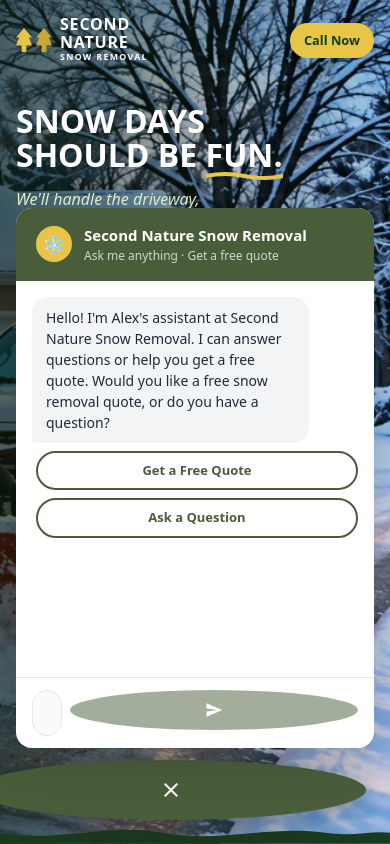
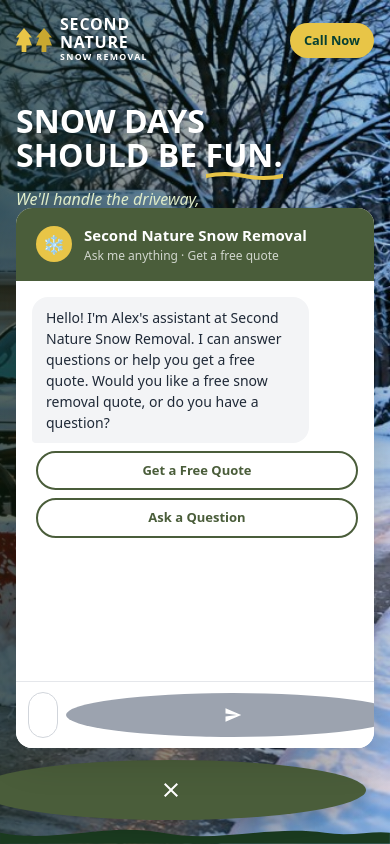
Before and after one commit to Sherryfarmshop/second-nature-plowing, a Next.js app: page / in a window 390 px wide. Both pictures are taken after a click on the button "Chat with us". Shown: the top 844 px of the page. Built offline with nearby package versions, Linux system fonts and the light colour scheme.

Commit message:
Fix mobile input field visibility and styling

```diff
--- a/components/ChatBot.tsx
+++ b/components/ChatBot.tsx
@@ -193,27 +193,27 @@ export default function ChatBot() {
           </div>
 
           {/* Input */}
-          <div style={{ padding: '12px 16px', borderTop: '1px solid #E5E7EB', display: 'flex', gap: '8px' }}>
+          <div style={{ padding: '10px 12px', borderTop: '1px solid #E5E7EB', display: 'flex', gap: '8px', alignItems: 'center', background: 'white' }}>
             <input
               value={input}
               onChange={e => setInput(e.target.value)}
               onKeyDown={handleKey}
               placeholder="Type a message..."
               style={{
-                flex: 1, padding: '10px 14px', border: '1px solid #E5E7EB',
+                flex: 1, padding: '10px 14px', border: '1.5px solid #D1D5DB',
                 borderRadius: '24px', outline: 'none', fontSize: '16px',
-                background: '#F9FAFB'
+                background: 'white', color: '#111', minWidth: 0,
+                WebkitAppearance: 'none'
               }}
-              onFocus={() => setTimeout(() => messagesEndRef.current?.scrollIntoView({ behavior: 'smooth' }), 300)}
+              onFocus={() => setTimeout(() => messagesEndRef.current?.scrollIntoView({ behavior: 'smooth' }), 400)}
             />
             <button
               onClick={() => sendMessage(input)}
               disabled={loading || !input.trim()}
               style={{
-                width: '40px', height: '40px', borderRadius: '50%',
-                background: '#4A5D3A', border: 'none', cursor: 'pointer',
+                width: '44px', height: '44px', borderRadius: '50%', flexShrink: 0,
+                background: input.trim() ? '#4A5D3A' : '#9CA3AF', border: 'none', cursor: 'pointer',
                 display: 'flex', alignItems: 'center', justifyContent: 'center',
-                opacity: loading || !input.trim() ? 0.5 : 1
               }}
             >
               <svg width="18" height="18" viewBox="0 0 24 24" fill="white">
```
